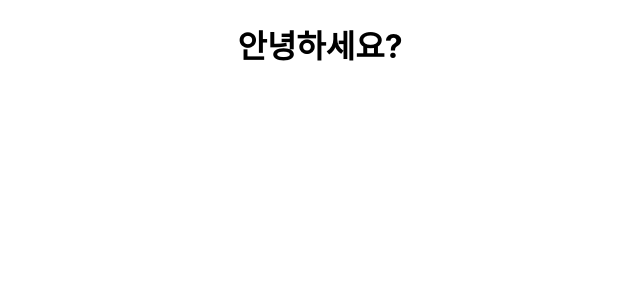
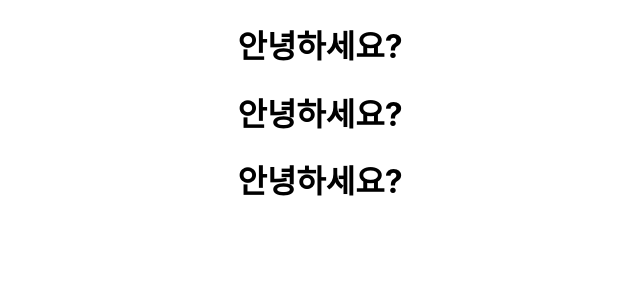
Before and after one commit to osparking/ts_shopping-app, a React (Create React App) app: page / in a window 1280 px wide. Shown: the top 300 px of the page, without its empty margins (320-960 px from the left). Built offline with nearby package versions, Linux system fonts and the light colour scheme.

Commit message:
성분을 중복 사용

```diff
--- a/src/App.tsx
+++ b/src/App.tsx
@@ -13,6 +13,8 @@ function App() {
   return (
     <div className="App">
       <Greeter />
+      <Greeter />
+      <Greeter />
     </div>
   );
 }
```
